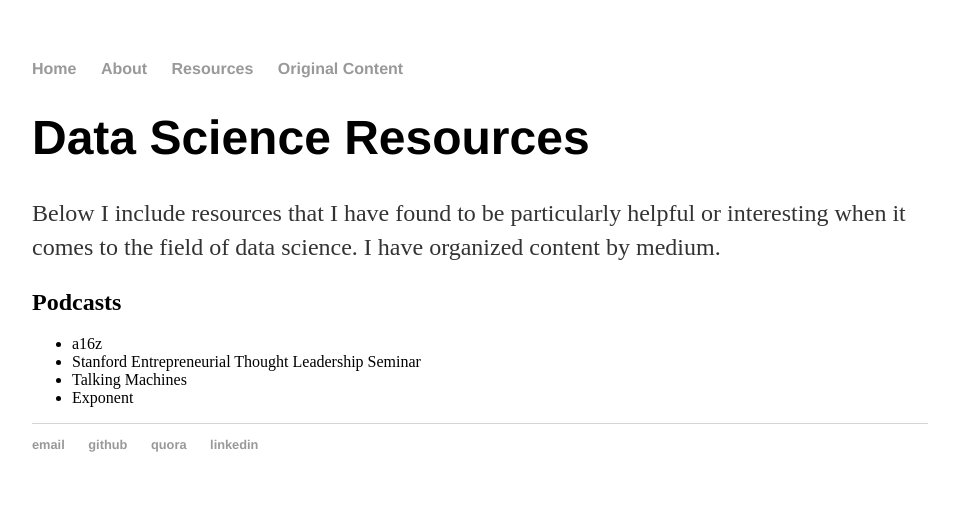
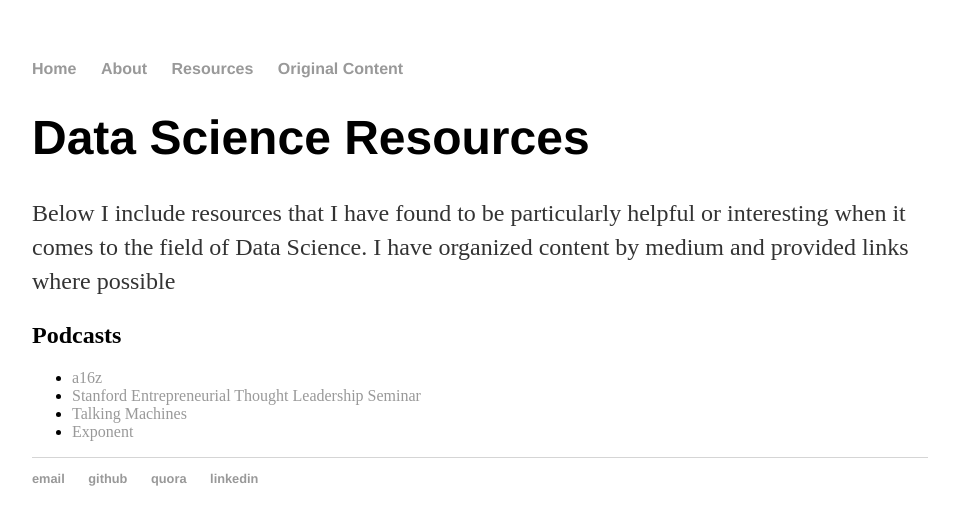
Before and after one commit to panders225/panders225.github.io, a Jekyll site: the page built from resources/index.html, in a window 1280 px wide. Shown: the top 525 px of the page, without its empty margins (160-1119 px from the left). Built offline with Jekyll 4.4.1, drawn with Linux system fonts in a browser that asks for light colours.

Commit message:
added podcast links

```diff
--- a/resources/index.html
+++ b/resources/index.html
@@ -6,13 +6,14 @@
 	<div class="cv">
 					<h1>Data Science Resources</h1>
 					<p>Below I include resources that I have found to be particularly helpful or interesting when it
-						comes to the field of data science.  I have organized content by medium.</p>
+						comes to the field of Data Science.  I have organized content by medium and provided links
+						where possible</p>
 					<h2>Podcasts</h2>
 					<ul>
-						<li>a16z</li>
-						<li>Stanford Entrepreneurial Thought Leadership Seminar</li>
-						<li>Talking Machines</li>
-						<li>Exponent</li>
+						<li><a href="http://a16z.com/podcasts/">a16z</a></li>
+						<li><a href="https://ecorner.stanford.edu/podcasts/etl">Stanford Entrepreneurial Thought Leadership Seminar</a></li>
+						<li><a href="http://www.thetalkingmachines.com/">Talking Machines</a></li>
+						<li><a href="http://exponent.fm/">Exponent</a></li>
 					</ul>
 
 	</div>
```
